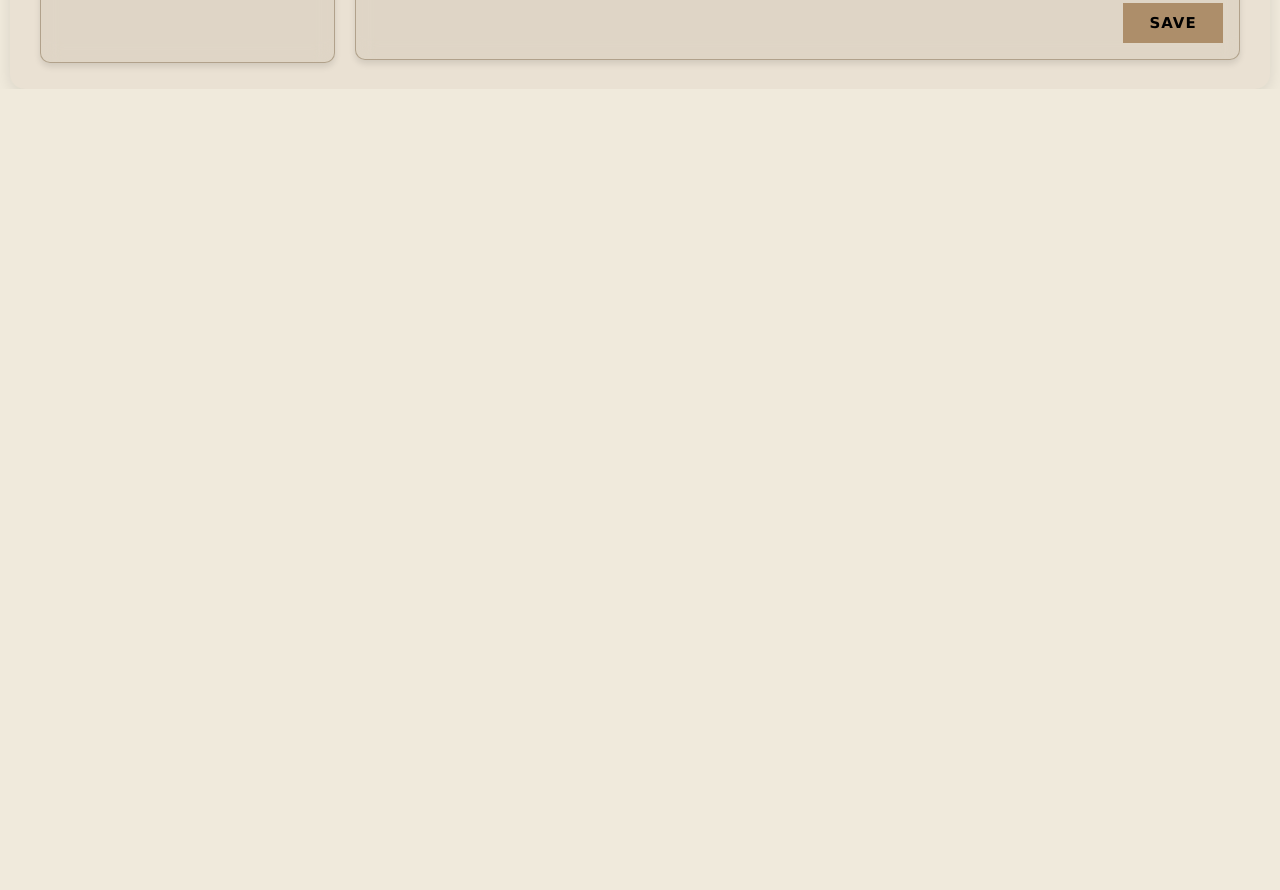
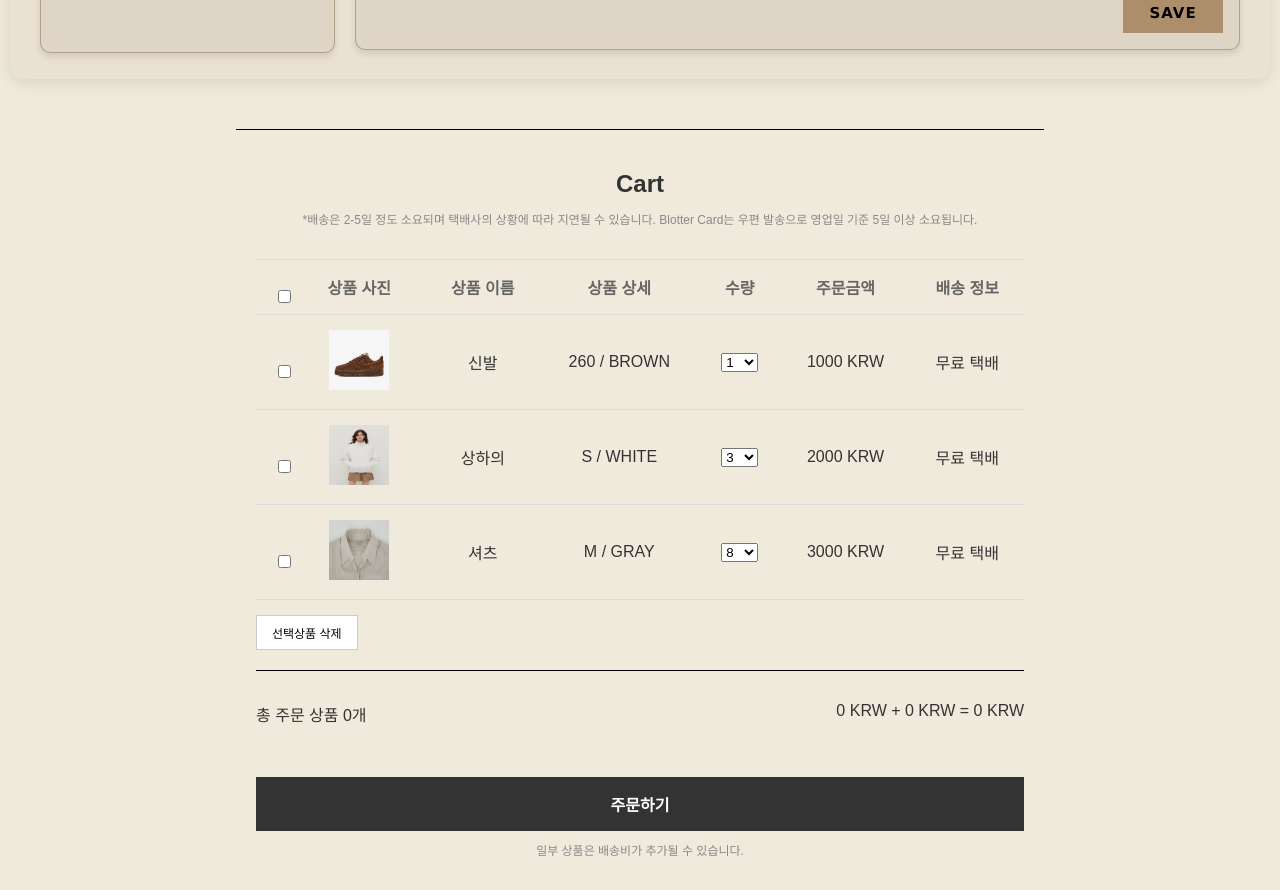
Before and after one commit to SK-Rookies-Final3/FrontEnd, a React (Create React App) app: page /mypages/cart in a window 1280 px wide. Shown: the part 720-1610 px from the top of the page. Before the commit the page ends 809 px from the top, so only its background shows below. Built offline with nearby package versions, Linux system fonts and the light colour scheme.

Commit message:
fix: RF-49 <장바구니 목업 fix>

```diff
--- a/src/component/css/Mypage_Cart.css
+++ b/src/component/css/Mypage_Cart.css
@@ -1,8 +1,10 @@
 .cart-container {
     display: flex;
+    flex-direction: column;
     justify-content: center;
     align-items: center;
     width: 100%;
+    gap: 50px;
 }
 
 .targetcart-container {
@@ -398,3 +400,136 @@
         opacity: 0;
     }
 }
+
+
+/*
+.cart-list-container {
+    width: 60%;
+    border-top: 1px solid #000;
+    display: flex;
+    justify-content: center;
+    align-items: center;
+} */
+
+.cart-list-container {
+    width: 60%;
+    padding: 20px;
+    border-top: 1px solid #000;
+    color: #333;
+    font-family: Arial, sans-serif;
+}
+
+h2 {
+    margin-bottom: 10px;
+}
+
+.delivery-info {
+    font-size: 12px;
+    color: #888;
+    /* margin-bottom: 30px; */
+    padding-bottom: 20px;
+    /* border-bottom: 1px solid #ddd; */
+}
+
+.cart-table {
+    width: 100%;
+    border-collapse: collapse;
+}
+
+.cart-table th,
+.cart-table td {
+    padding: 15px;
+    text-align: center;
+    border-bottom: 1px solid #ddd;
+    border-top: 1px solid #ddd;
+}
+
+.cart-table th {
+    font-weight: bold;
+    color: #666;
+}
+
+.product-info {
+    display: flex;
+    align-items: center;
+}
+
+.product-image {
+    width: 60px;
+    height: 60px;
+    margin: 0 10px;
+}
+
+.product-details {
+    display: inline-block;
+    vertical-align: top;
+}
+
+.delete-icon {
+    font-size: 18px;
+    color: #666;
+    cursor: pointer;
+    margin-left: auto;
+}
+
+.quantity-button {
+    padding: 5px 10px;
+    background-color: #eee;
+    border: 1px solid #ccc;
+    font-size: 12px;
+    cursor: pointer;
+    margin-top: 5px;
+    display: block;
+}
+
+.info-icon {
+    font-size: 12px;
+    color: #888;
+}
+
+.cart-actions {
+    display: flex;
+    gap: 10px;
+    margin: 15px 0;
+}
+
+.action-button {
+    padding: 8px 15px;
+    border: 1px solid #ccc;
+    background-color: #fff;
+    cursor: pointer;
+    font-size: 12px;
+}
+
+.fade-out {
+    opacity: 0;
+    transform: translateX(-20px);
+    transition: opacity 0.5s ease, transform 0.5s ease;
+}
+
+.total-summary {
+    display: flex;
+    justify-content: space-between;
+    padding: 15px 0;
+    border-top: 1px solid #000;
+    margin-top: 20px;
+}
+
+.order-button {
+    width: 100%;
+    padding: 15px;
+    background-color: #333;
+    color: #fff;
+    font-weight: bold;
+    cursor: pointer;
+    border: none;
+    font-size: 16px;
+    margin-top: 20px;
+}
+
+.payment-info {
+    font-size: 12px;
+    color: #888;
+    text-align: center;
+    margin-top: 10px;
+}
--- a/src/component/mypages/Mypage_Cart.js
+++ b/src/component/mypages/Mypage_Cart.js
@@ -9,9 +9,9 @@ import { FaTrashAlt } from 'react-icons/fa';
 
 // 상품 가격 배열
 const STOCK_PRICE = [
-    { id: 1, name: "Item 1", price: 1000, image: test1 },
-    { id: 2, name: "Item 2", price: 2000, image: test2 },
-    { id: 3, name: "Item 3", price: 3000, image: test3 },
+    { id: 1, name: "신발", price: 1000, image: test1, size: 260, color: "BROWN", amount: 1 },
+    { id: 2, name: "상하의", price: 2000, image: test2, size: "S", color: "WHITE", amount: 3 },
+    { id: 3, name: "셔츠", price: 3000, image: test3, size: "M", color: "GRAY", amount: 8 },
 ];
 
 function Mypage_Cart() {
@@ -26,6 +26,13 @@ function Mypage_Cart() {
     const circleRefs = useRef({});
     const circleLoaderRefs = useRef({});
     const tabRefs = useRef({});
+
+    // 상품 목록을 관리하기 위한 상태 추가
+    const [stock, setStock] = useState(STOCK_PRICE);
+
+    // 선택된 항목을 저장하는 상태
+    const [selectedItems, setSelectedItems] = useState([]);
+    const [selectAll, setSelectAll] = useState(false); // 전체 선택 상태
 
     let posX = 0;
     let posY = 0;
@@ -243,15 +250,15 @@ function Mypage_Cart() {
                         ? {
                             ...target,
                             top: e.clientY + scrollTop - boxRect.top,
-                            left: e.clientX + scrollLeft - boxRect.left -10
-                          }
+                            left: e.clientX + scrollLeft - boxRect.left - 10
+                        }
                         : target
                 );
 
                 // positionRef 업데이트
                 positionRef.current[targetId] = {
                     top: e.clientY + scrollTop - boxRect.top,
-                    left: e.clientX + scrollLeft - boxRect.left-10
+                    left: e.clientX + scrollLeft - boxRect.left - 10
                 };
 
                 return newTargets;
@@ -304,6 +311,67 @@ function Mypage_Cart() {
         setActiveTab(null);
         setTargets([]);
     };
+
+    // 전체 선택 체크박스 핸들러
+    const handleSelectAllChange = () => {
+        if (selectAll) {
+            setSelectedItems([]); // 전체 해제
+        } else {
+            setSelectedItems(STOCK_PRICE.map(item => item.id));
+        }
+        setSelectAll(!selectAll);
+    };
+
+    // 개별 체크박스 핸들러
+    const handleCheckboxChange = (itemId) => {
+        setSelectedItems((prevSelectedItems) => {
+            const newSelectedItems = prevSelectedItems.includes(itemId)
+                ? prevSelectedItems.filter((id) => id !== itemId)
+                : [...prevSelectedItems, itemId];
+            setSelectAll(newSelectedItems.length === STOCK_PRICE.length);
+            return newSelectedItems;
+        });
+    };
+
+    // 수량 업데이트
+    const [amount, setAmount] = useState(
+        STOCK_PRICE.reduce((acc, item) => {
+            acc[item.id] = item.amount;
+            return acc;
+        }, {})
+    );
+
+    // 선택된 상품 삭제
+    const deleteSelectedItems = () => {
+        // 선택된 항목들에 대해 fade-out 클래스 추가
+        selectedItems.forEach((itemId) => {
+            const row = document.querySelector(`tr[data-id='${itemId}']`);
+            if (row) {
+                row.classList.add('fade-out');
+            }
+        });
+
+        // 일정 시간 후에 항목 삭제
+        setTimeout(() => {
+            setStock((prevStock) => prevStock.filter((item) => !selectedItems.includes(item.id)));
+            setSelectedItems([]);
+            setSelectAll(false);
+        }, 500); // 0.5초 후 삭제 (애니메이션 시간과 맞춤)
+    };
+
+    // 수량 변경
+    const handleAmountChange = (itemId, newAmount) => {
+        setAmount((prevAmount) => ({
+            ...prevAmount,
+            [itemId]: newAmount,
+        }));
+    };
+
+    // 선택된 항목들의 총 가격 계산
+    const selectedTotalPrice = STOCK_PRICE.reduce((acc, item) => {
+        return selectedItems.includes(item.id) ? acc + item.price * amount[item.id] : acc;
+    }, 0);
+
 
     return (
         <>
@@ -430,6 +498,93 @@ function Mypage_Cart() {
                         </div>
                     </div>
                 </div>
+
+
+                <div className="cart-list-container">
+                    <h2>Cart</h2>
+                    <p className="delivery-info">
+                        *배송은 2-5일 정도 소요되며 택배사의 상황에 따라 지연될 수 있습니다. Blotter Card는 우편 발송으로 영업일 기준 5일 이상 소요됩니다.
+                    </p>
+
+                    <table className="cart-table">
+                        <thead>
+                            <tr>
+                                <th>
+                                    <input
+                                        type="checkbox"
+                                        checked={selectAll}
+                                        onChange={handleSelectAllChange}
+                                    />
+                                </th>
+                                <th>상품 사진</th>
+                                <th>상품 이름</th>
+                                <th>상품 상세</th>
+                                <th>수량</th>
+                                <th>주문금액</th>
+                                <th>배송 정보</th>
+                            </tr>
+                        </thead>
+                        <tbody>
+    {stock.map((item) => (
+        <tr key={item.id} data-id={item.id}>
+            <td>
+                <input
+                    type="checkbox"
+                    checked={selectedItems.includes(item.id)}
+                    onChange={() => handleCheckboxChange(item.id)}
+                />
+            </td>
+            <td>
+                <img src={item.image} alt={item.name} className="product-image" />
+            </td>
+            <td>
+                <span>{item.name}</span>
+            </td>
+            <td>
+                <span>{item.size} / </span>
+                <span>{item.color}</span>
+            </td>
+            <td>
+                <select
+                    value={amount[item.id]}
+                    onChange={(e) => handleAmountChange(item.id, parseInt(e.target.value))}
+                >
+                    {[...Array(10).keys()].map((num) => (
+                        <option key={num + 1} value={num + 1}>
+                            {num + 1}
+                        </option>
+                    ))}
+                </select>
+            </td>
+            <td>
+                <span>{item.price} KRW</span>
+            </td>
+            <td>
+                무료 택배
+            </td>
+        </tr>
+    ))}
+</tbody>
+                    </table>
+
+                    <div className="cart-actions">
+                        <button className="action-button" onClick={deleteSelectedItems}>선택상품 삭제</button>
+                    </div>
+
+                    <div className="total-summary">
+                        <p>총 주문 상품 {selectedItems.length}개</p>
+                        <p>
+                            {selectedTotalPrice} KRW + 0 KRW = {selectedTotalPrice} KRW
+                        </p>
+                    </div>
+
+                    <button className="order-button">주문하기</button>
+
+                    <p className="payment-info">
+                        일부 상품은 배송비가 추가될 수 있습니다.
+                    </p>
+                </div>
+
             </div>
         </>
     );
```
